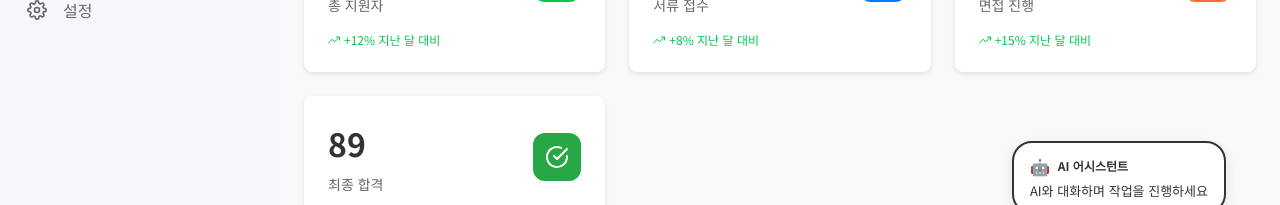
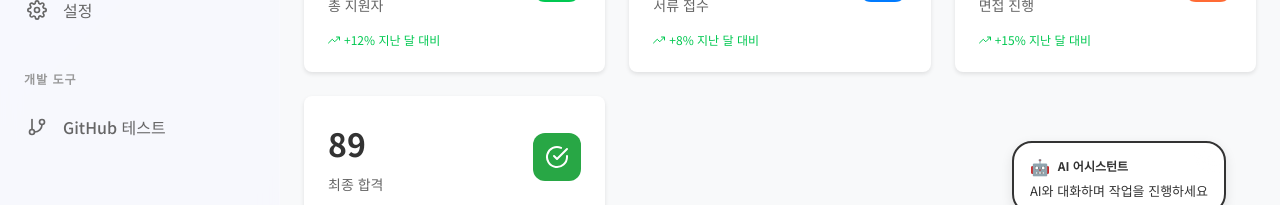
Before and after one commit to gangnam-2-insol/workspace-new, a React (Create React App) app in the folder frontend/: page / in a window 1280 px wide. Shown: the part 476-681 px from the top of the page. Built offline with nearby package versions, Linux system fonts and the light colour scheme; no server answers.

Commit message:
fix: 깃헙테스트페이지 복구

```diff
--- a/frontend/src/App.js
+++ b/frontend/src/App.js
@@ -14,6 +14,7 @@ import UserManagement from './pages/UserManagement/UserManagement';
 import Settings from './pages/Settings/Settings';
 import FloatingChatbot from './chatbot/components/FloatingChatbot';
 import AITooltip from './components/AITooltip';
+import TestGithubSummary from './pages/TestGithubSummary';
 
 
 
@@ -151,6 +152,7 @@ function App() {
           <Route path="/talent" element={<TalentRecommendation />} />
           <Route path="/users" element={<UserManagement />} />
           <Route path="/settings" element={<Settings />} />
+          <Route path="/github-test" element={<TestGithubSummary />} />
         </Routes>
       </Layout>
 
--- a/frontend/src/components/Layout/Layout.js
+++ b/frontend/src/components/Layout/Layout.js
@@ -17,7 +17,8 @@ import {
   FiBell,
   FiSearch,
   FiBriefcase,
-  FiUserCheck
+  FiUserCheck,
+  FiGitBranch
 } from 'react-icons/fi';
 
 const LayoutContainer = styled.div`
@@ -187,6 +188,12 @@ const navigationItems = [
       { name: '사용자 관리', path: '/users', icon: FiUser },
       { name: '설정', path: '/settings', icon: FiSettings }
     ]
+  },
+  {
+    title: '개발 도구',
+    items: [
+      { name: 'GitHub 테스트', path: '/github-test', icon: FiGitBranch }
+    ]
   }
 ];
 
```
